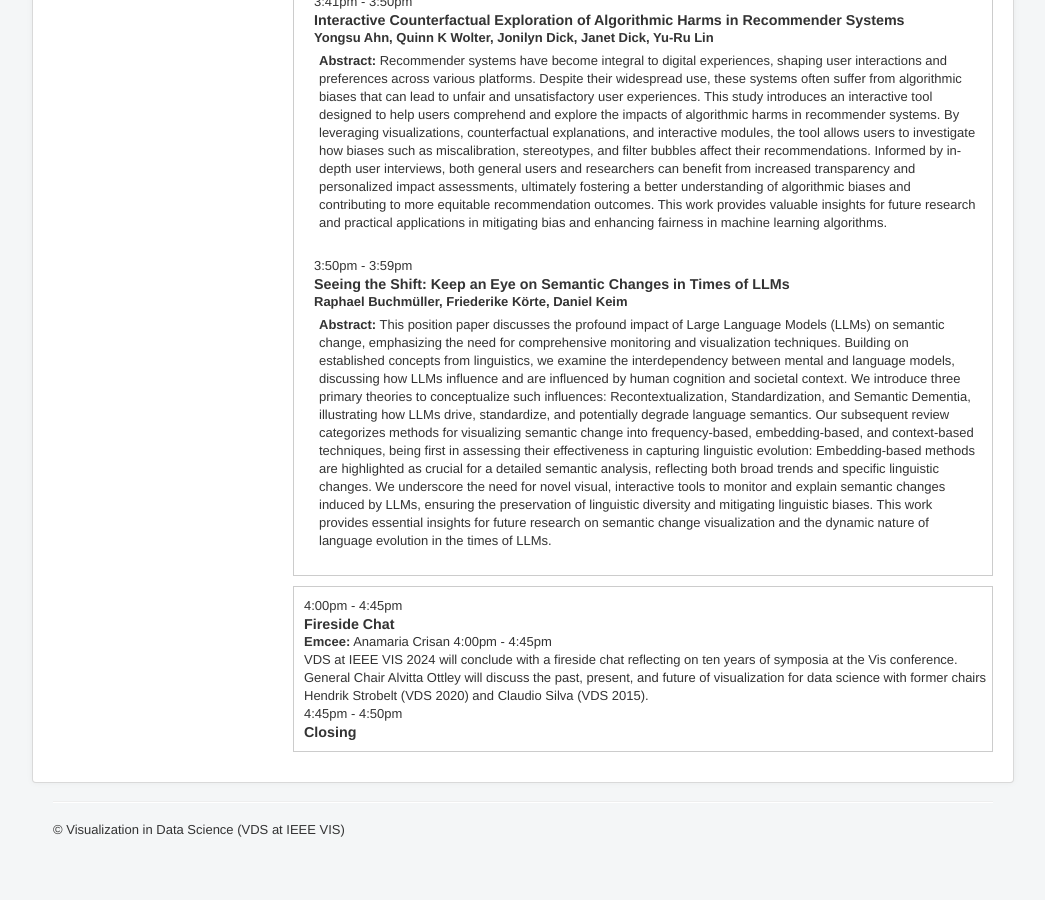
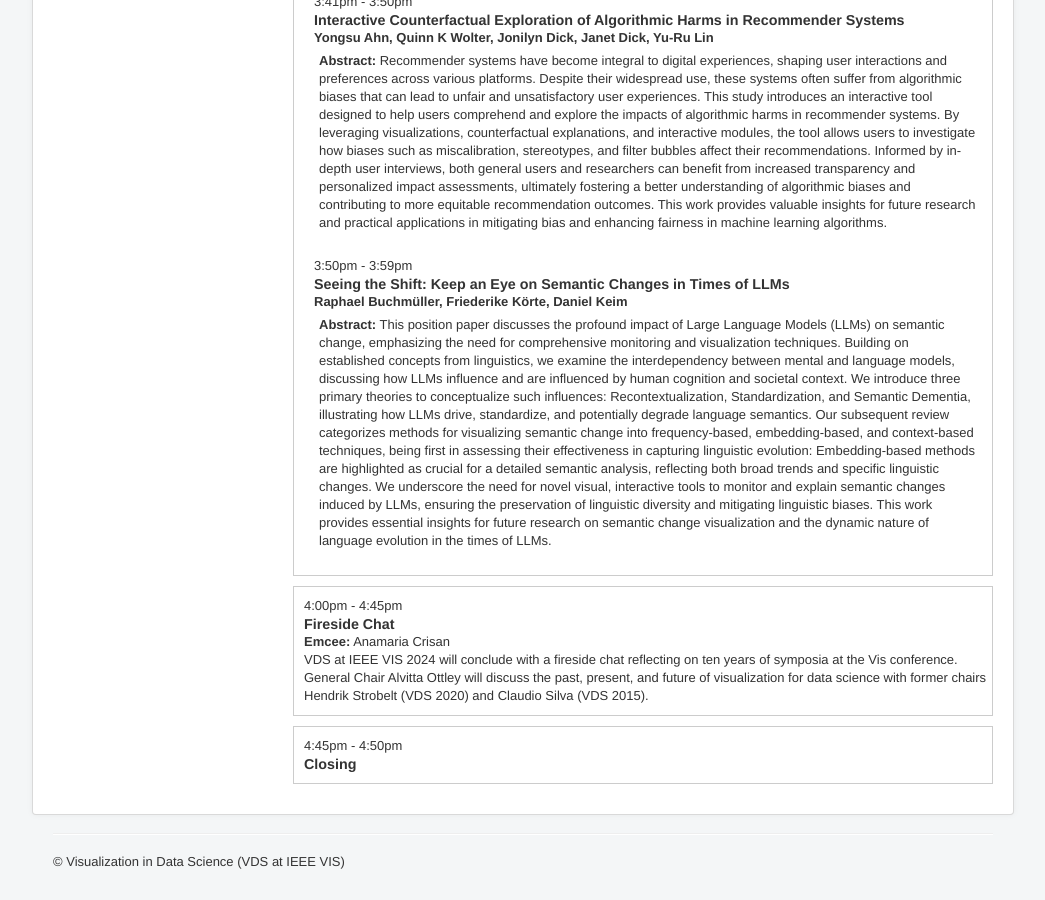
Before and after one commit to visualdatascience/2024, a Jekyll site: the page built from program.md, in a window 1280 px wide and 900 px high, scrolled down 2798 px. Shown: the whole window, without its empty margins (117-1162 px from the left). Built offline with Jekyll 4.4.1, drawn with Linux system fonts in a browser that asks for light colours; before the commit the page ends 3666 px from its top, so only the background shows below that.

Commit message:
changing layout

```diff
--- a/_layouts/program.html
+++ b/_layouts/program.html
@@ -38,8 +38,12 @@ layout: page
 <div class="talk">
      <span class="time">4:00pm - 4:45pm</span><div class="ttitle">Fireside Chat</div>
      <b>Emcee:</b> Anamaria Crisan
-     <span class="time">4:00pm - 4:45pm</span><div class="tttitle">VDS at IEEE VIS 2024 will conclude with a fireside chat reflecting on ten years of symposia at the Vis conference.  General Chair Alvitta Ottley will discuss the past, present, and future of visualization for data science with former chairs Hendrik Strobelt (VDS 2020) and Claudio Silva (VDS 2015).</div>
+     <br>
+     <div class="tttitle">VDS at IEEE VIS 2024 will conclude with a fireside chat reflecting on ten years of symposia at the Vis conference.  General Chair Alvitta Ottley will discuss the past, present, and future of visualization for data science with former chairs Hendrik Strobelt (VDS 2020) and Claudio Silva (VDS 2015).</div>
      <!-- {% include invited_talk.html time="4:00pm - 4:45pm" key="alvittaottley" %} -->
      <!-- {% include paper.html time="4:00pm - 4:45pm" key="7" %} -->
+     <!-- <span class="time">4:45pm - 4:50pm</span><div class="ttitle">Closing</div> -->
+</div>
+<div class="talk">
      <span class="time">4:45pm - 4:50pm</span><div class="ttitle">Closing</div>
 </div>
```
